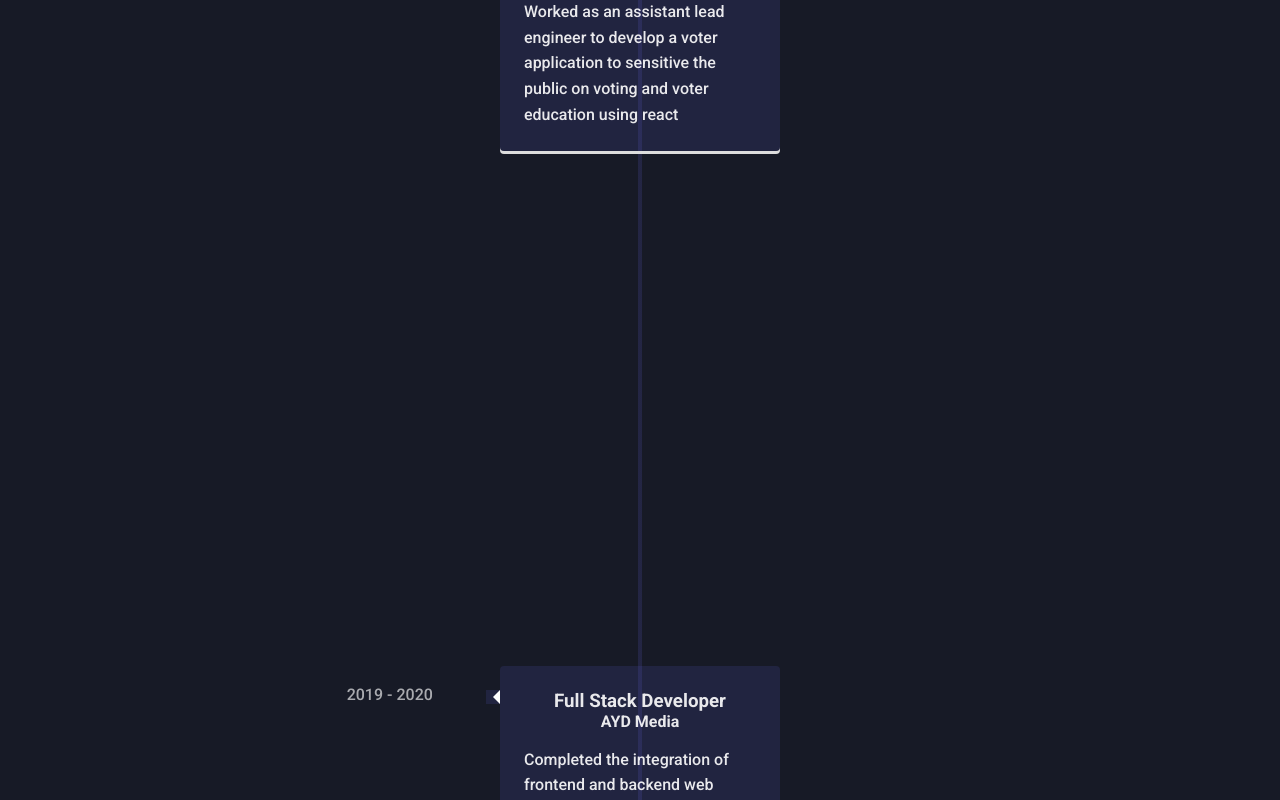
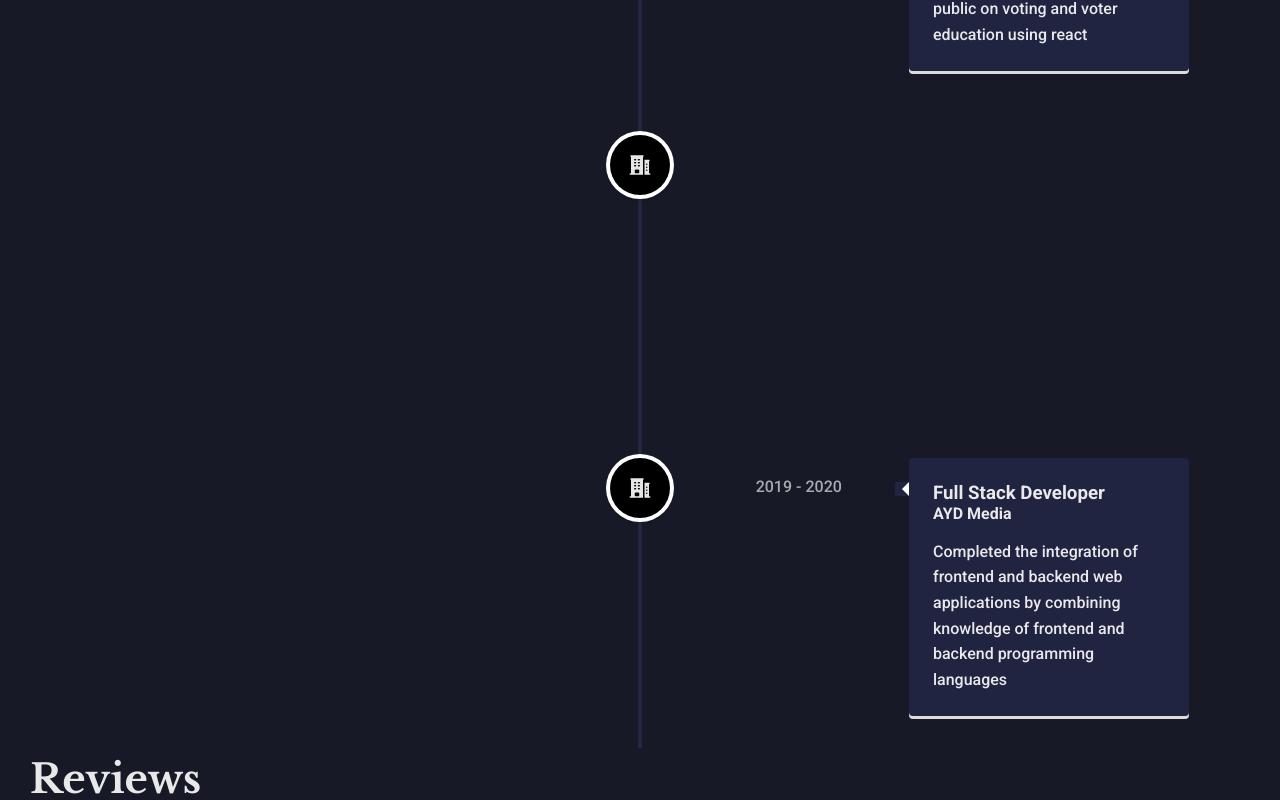
Before and after one commit to Lavender-Anyango/Lavender_Portfolio, a Next.js app: page / in a window 1280 px wide. Shown: the part 2280-3080 px from the top of the page. Built offline with nearby package versions, Linux system fonts and the light colour scheme.

Commit message:
page width adjusted

```diff
--- a/components/Experience.tsx
+++ b/components/Experience.tsx
@@ -1,5 +1,6 @@
 import { VerticalTimeline, VerticalTimelineElement } from 'react-vertical-timeline-component';
 import { HiBuildingOffice2 } from 'react-icons/hi2';
+import { experienceData } from '../data/data';
 
 const Experience = () => {
     return (
@@ -7,67 +8,25 @@ const Experience = () => {
             <div className="proficiency_title">Experience</div>
             <div className="intro_name_bar"></div>
             <div className="experience_timeline_container">
-                <div>
-                    <VerticalTimeline lineColor="linear-gradient(8.53deg, rgba(97, 94, 214, 0.17) 73.83%, rgba(92, 98, 125, 0) 97.07%)">
+                <VerticalTimeline lineColor="linear-gradient(8.53deg, rgba(97, 94, 214, 0.17) 73.83%, rgba(92, 98, 125, 0) 97.07%)">
+                    {experienceData.map((item) => (
                         <VerticalTimelineElement
+                            key={item.id}
                             className="vertical-timeline-element--education"
-                            date="2022 - present"
-                            iconStyle={{ background: '#000', color: '#fff', opacity: 0 }}
+                            date={item.date}
+                            iconStyle={{ background: '#000', color: '#fff', fontSize: '10px' }}
+                            iconClassName="experience_icon_style"
+                            textClassName="experience_icon_style"
                             contentArrowStyle={{ background: 'rgba(97, 94, 214, 0.15)' }}
                             contentStyle={{ background: 'rgba(97, 94, 214, 0.15)', color: '#fff', width: '280px' }}
                             icon={<HiBuildingOffice2 />}
                         >
-                            <h3 className="vertical-timeline-element-title">Software Engineer</h3>
-                            <h4 className="vertical-timeline-element-subtitle">eTranzact International PLC</h4>
-                            <p>Developed payment API using Java and Spring Boot</p>
+                            <h3 className="vertical-timeline-element-title">{item.title}</h3>
+                            <h4 className="vertical-timeline-element-subtitle">{item.company}</h4>
+                            <p>{item.details}</p>
                         </VerticalTimelineElement>
-                        <VerticalTimelineElement
-                            className="vertical-timeline-element--education"
-                            date="2021 - 2022"
-                            iconStyle={{ background: '#000', color: '#fff', opacity: 0 }}
-                            contentArrowStyle={{ background: 'rgba(97, 94, 214, 0.15)' }}
-                            contentStyle={{ background: 'rgba(97, 94, 214, 0.15)', color: '#fff', width: '280px' }}
-                            icon={<HiBuildingOffice2 />}
-                        >
-                            <h3 className="vertical-timeline-element-title">Frontend Developer</h3>
-                            <h4 className="vertical-timeline-element-subtitle">ComradeNG</h4>
-                            <p>
-                                Worked as an assistant lead engineer to develop a voter application to sensitive the public on voting and voter
-                                education using react
-                            </p>
-                        </VerticalTimelineElement>
-                        <VerticalTimelineElement
-                            className="vertical-timeline-element--education"
-                            date="2021 - 2022"
-                            iconStyle={{ background: '#000', color: '#fff', opacity: 0 }}
-                            contentArrowStyle={{ background: 'rgba(97, 94, 214, 0.15)' }}
-                            contentStyle={{ background: 'rgba(97, 94, 214, 0.15)', color: '#fff', width: '280px' }}
-                            icon={<HiBuildingOffice2 />}
-                        >
-                            <h3 className="vertical-timeline-element-title">Back End Developer</h3>
-                            <h4 className="vertical-timeline-element-subtitle">Zuri Team, Inc</h4>
-                            <p>
-                                Built a flight booking API to book traveling tickets thereby reducing queues by 40%, Secured API endpoints, thereby
-                                improving security by 45% with Node
-                            </p>
-                        </VerticalTimelineElement>
-                        <VerticalTimelineElement
-                            className="vertical-timeline-element--education"
-                            date="2019 - 2020"
-                            iconStyle={{ background: '#000', color: '#fff', opacity: 0 }}
-                            contentArrowStyle={{ background: 'rgba(97, 94, 214, 0.15)' }}
-                            contentStyle={{ background: 'rgba(97, 94, 214, 0.15)', color: '#fff', width: '280px' }}
-                            icon={<HiBuildingOffice2 />}
-                        >
-                            <h3 className="vertical-timeline-element-title">Full Stack Developer</h3>
-                            <h4 className="vertical-timeline-element-subtitle">AYD Media</h4>
-                            <p>
-                                Completed the integration of frontend and backend web applications by combining knowledge of frontend and backend
-                                programming languages
-                            </p>
-                        </VerticalTimelineElement>
-                    </VerticalTimeline>
-                </div>
+                    ))}
+                </VerticalTimeline>
             </div>
         </div>
     );
--- a/data/data.ts
+++ b/data/data.ts
@@ -153,3 +153,37 @@ export const projectData = [
         disabled: true
     }
 ];
+
+export const experienceData = [
+    {
+        id: 0,
+        title: 'Software Engineer',
+        company: 'eTranzact International PLC',
+        date: '2022 - present',
+        details: 'Developed payment API using Java and Spring Boot'
+    },
+    {
+        id: 1,
+        title: 'Frontend Developer',
+        company: 'ComradeNG',
+        date: '2021 - 2022',
+        details:
+            'Worked as an assistant lead engineer to develop a voter application to sensitive the public on voting and voter education using react'
+    },
+    {
+        id: 2,
+        title: 'Back End Developer',
+        company: 'Zuri Team, Inc',
+        date: '2021 - 2022',
+        details:
+            'Built a flight booking API to book traveling tickets thereby reducing queues by 40%, Secured API endpoints, thereby improving security by 45% with Node'
+    },
+    {
+        id: 3,
+        title: 'Full Stack Developer',
+        company: 'AYD Media',
+        date: '2019 - 2020',
+        details:
+            'Completed the integration of frontend and backend web applications by combining knowledge of frontend and backend programming languages'
+    }
+];
--- a/pages/contact.tsx
+++ b/pages/contact.tsx
@@ -94,7 +94,7 @@ export default function Contact() {
                 </div>
                 <div className="contact_right">
                     <div className="img_div">
-                        <Image src={profileImg} priority={true} alt="alimazoya david" width={406} height={614} />
+                        <Image src={profileImg} priority={true} alt="alimazoya david" />
                     </div>
                     <div className="contact_right_socials">
                         <div className="socials_title">You can also get in touch with me via any of these links.</div>
--- a/styles/globals.css
+++ b/styles/globals.css
@@ -263,6 +263,7 @@ ul li {
 .proficiency_skills {
     margin-top: 4rem;
     width: 100%;
+    overflow: hidden;
 }
 
 .main_skills_container {
@@ -286,6 +287,7 @@ ul li {
 .ul_skills_body {
     display: flex;
     flex-direction: row;
+    flex-wrap: wrap;
     gap: 1rem;
     align-items: center;
     justify-content: center;
@@ -319,20 +321,7 @@ ul li {
 .experience {
     margin-top: 4rem;
     width: 100%;
-}
-
-.experience_timeline_container {
-    margin-top: 1rem;
-    display: flex;
-    flex-direction: column;
-    align-items: center;
-    justify-content: center;
-}
-.experience_timeline_container div {
-    display: flex;
-    flex-direction: column;
-    align-items: center;
-    justify-content: center;
+    overflow: hidden;
 }
 
 /*Review styles */
@@ -516,7 +505,6 @@ ul li {
 }
 .contact_right_socials {
     margin-top: 4rem;
-    width: 100%;
     display: flex;
     flex-direction: column;
     gap: 1rem;
@@ -539,7 +527,7 @@ ul li {
 .socials_container .socials .left {
     display: flex;
     flex-direction: row;
-    gap: 1.5rem;
+    gap: 1rem;
     width: 25%;
 }
 .socials_container .socials .left img {
@@ -769,4 +757,25 @@ ul li {
         width: 100%;
         height: 100%;
     }
+    .socials_container .socials {
+        flex-direction: column;
+    }
+    .socials_container .socials .left {
+        flex-direction: column;
+        width: auto;
+    }
 }
+
+@media (max-width: 390px) {
+    .ul_skills_body {
+        flex-wrap: wrap;
+        justify-content: flex-start;
+    }
+    .table_skills {
+        width: 45%;
+        padding: 10px;
+    }
+    .experience_icon_style {
+        font-size: 10px;
+    }
+}
```
